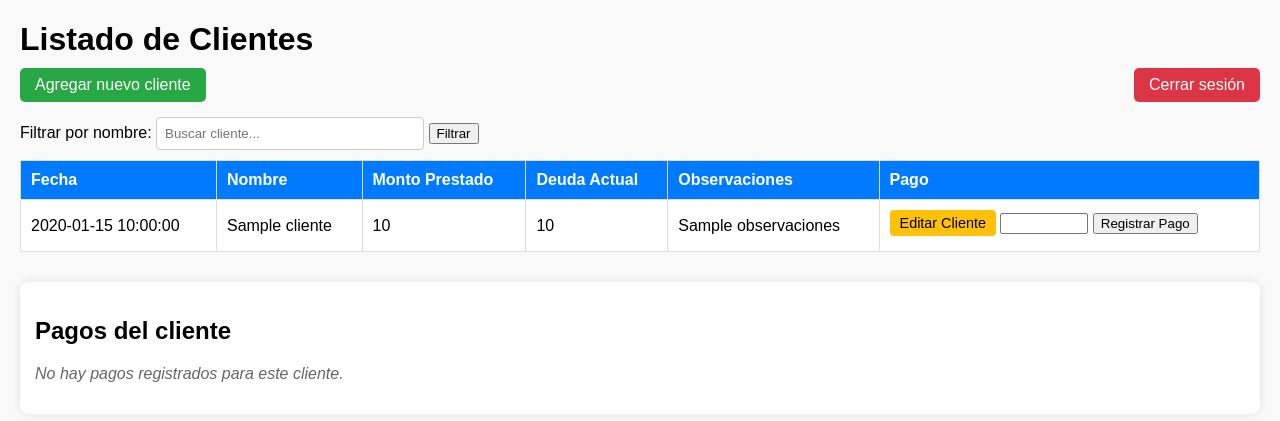
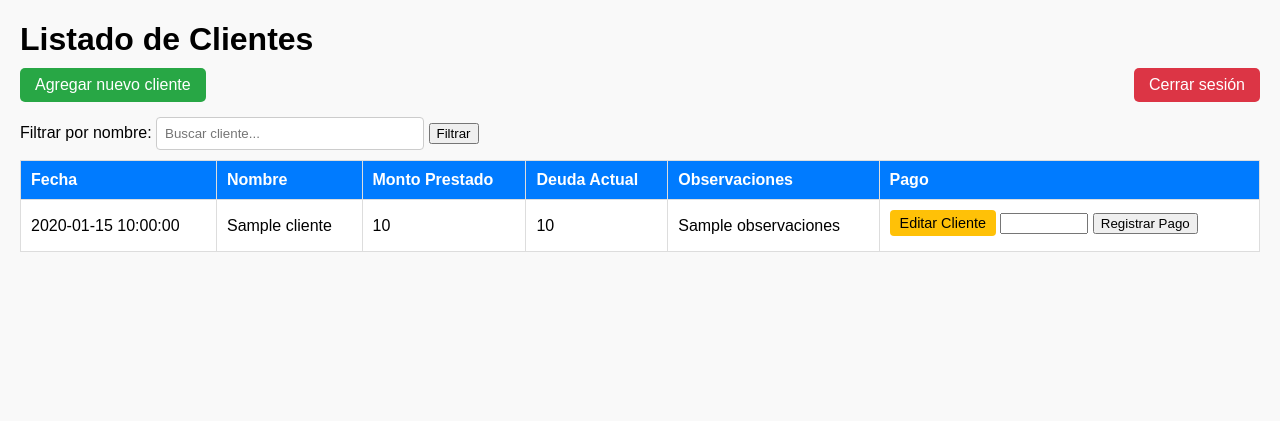
Before and after one commit to luisrobles062/ruta-cobros-app, a Flask app: page /inicio in a window 1280 px wide. Shown: the top 421 px of the page. Run offline with Flask 3, Linux system fonts and the light colour scheme; a user stored in the database is signed in; tables that the repository leaves empty hold one stand-in row (values such as "Sample post"); a database or web service that is not in the repository returns one stand-in record (values such as "Sample title"); some libraries are stand-ins or nearby versions.

Commit message:
Update inicio.html

```diff
--- a/templates/inicio.html
+++ b/templates/inicio.html
@@ -36,35 +36,11 @@
         .btn-edit:hover {
             background-color: #e0a800;
         }
-        .btn-delete {
-            background-color: #dc3545;
-            color: white;
-            margin-left: 5px;
-            padding: 5px 10px;
-            border: none;
-            border-radius: 4px;
-            cursor: pointer;
-            font-size: 0.9em;
-        }
-        .btn-delete:hover {
-            background-color: #c82333;
-        }
         .logout {
             float: right; background-color: #dc3545; padding: 8px 15px; border-radius: 5px; color: white;
             text-decoration: none;
         }
         .logout:hover { background-color: #c82333; }
-        .pagos-container {
-            margin-top: 30px;
-            background: white;
-            padding: 15px;
-            border-radius: 8px;
-            box-shadow: 0 0 10px rgba(0,0,0,0.1);
-        }
-        .no-data {
-            font-style: italic;
-            color: #666;
-        }
         form.inline {
             display: inline;
         }
@@ -95,16 +71,15 @@
         <tbody>
         {% for cliente in clientes %}
             <tr>
-                <td>{{ cliente.fecha_inicio }}</td>
+                <td>{{ cliente.fecha }}</td>
                 <td>{{ cliente.nombre }}</td>
-                <td>{{ "{:,.0f}".format(cliente.deuda + (pagos | sum(attribute='monto') if pagos else 0)) | replace(',', '.') }}</td>
-                <td>{{ "{:,.0f}".format(cliente.deuda) | replace(',', '.') }}</td>
+                <td>{{ "{:,.0f}".format(cliente.monto) | replace(',', '.') }}</td>
+                <td>{{ "{:,.0f}".format(cliente.deuda_actual) | replace(',', '.') }}</td>
                 <td>{{ cliente.observaciones }}</td>
                 <td>
                     <a href="/editar_cliente/{{ cliente.id }}" class="btn-edit">Editar Cliente</a>
-                    <form method="POST" action="/pago" style="display:inline-block;">
-                        <input type="hidden" name="cliente_id" value="{{ cliente.id }}">
-                        <input type="number" name="monto" min="1" required style="width: 80px;">
+                    <form method="POST" action="/registrar_pago/{{ cliente.id }}" style="display:inline-block;">
+                        <input type="number" name="monto_pago" min="1" required style="width: 80px;">
                         <input type="submit" value="Registrar Pago">
                     </form>
                 </td>
@@ -113,42 +88,7 @@
         </tbody>
     </table>
     {% else %}
-        <p class="no-data">No hay clientes registrados.</p>
+        <p>No hay clientes registrados.</p>
     {% endif %}
-
-    <div class="pagos-container">
-        <h2>Pagos del cliente</h2>
-        {% if pagos %}
-            <table>
-                <thead>
-                    <tr>
-                        <th>Fecha</th>
-                        <th>Monto</th>
-                        <th>Comentario</th>
-                        <th>Acciones</th>
-                    </tr>
-                </thead>
-                <tbody>
-                {% for pago in pagos %}
-                    <tr>
-                        <td>{{ pago.fecha }}</td>
-                        <td>{{ "{:,.0f}".format(pago.monto) | replace(',', '.') }}</td>
-                        <td>{{ pago.comentario }}</td>
-                        <td>
-                            <a href="/editar_pago/{{ pago.id }}" class="btn-edit">Editar</a>
-
-                            <form method="POST" action="/eliminar_pago" class="inline" onsubmit="return confirm('¿Seguro quieres eliminar este pago?');">
-                                <input type="hidden" name="pago_id" value="{{ pago.id }}">
-                                <button type="submit" class="btn-delete">Eliminar</button>
-                            </form>
-                        </td>
-                    </tr>
-                {% endfor %}
-                </tbody>
-            </table>
-        {% else %}
-            <p class="no-data">No hay pagos registrados para este cliente.</p>
-        {% endif %}
-    </div>
 </body>
 </html>
```
